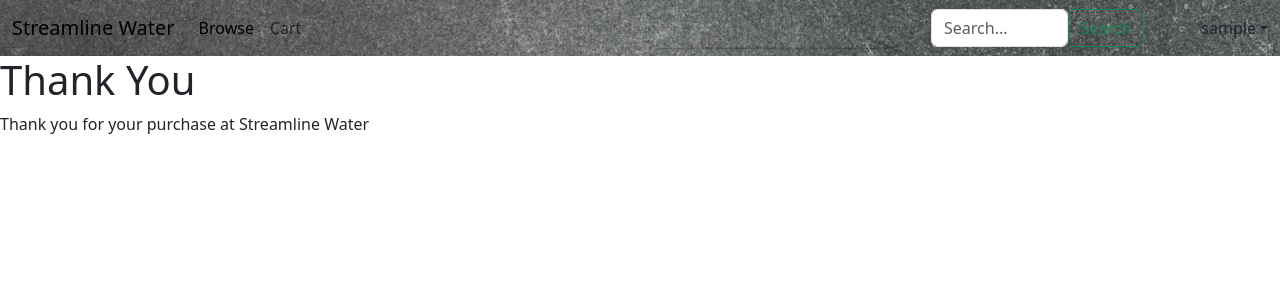
After one commit to TrollFacedGamer/Streamline-Water, a Flask app: page /thank_you in a window 1280 px wide. The commit adds this page. Shown: the top 300 px of the page. Run offline with Flask 3, Linux system fonts and the light colour scheme; a user stored in the database is signed in; tables that the repository leaves empty or names only in its code hold one stand-in row (values such as "Sample post").

Commit message:
1/9/2025

```diff
--- a/main.py
+++ b/main.py
@@ -249,9 +249,9 @@ def cart_page():
 
     return render_template("cart.html.jinja", cart_products = results, total_price = total_price_py)
 
-@app.route("/cart/<cart_id>/del", methods=["POST"])
+@app.route("/cart/<item_id>/del", methods=["POST"])
 @flask_login.login_required
-def cart_delete(cart_id):
+def cart_delete(item_id):
     conn = connect_db()
     cursor = conn.cursor()
     customer_id = flask_login.current_user.id
@@ -261,7 +261,7 @@ def cart_delete(cart_id):
     WHERE
     `customer_id` = {customer_id}
     And
-    `Cart`.`id` = {cart_id}
+    `Cart`.`id` = {item_id}
     ;""")
 
     cursor.close()
@@ -343,3 +343,67 @@ def sales_page():
                                discount_dollar = discount_dollar,
                                taxes_dollar = taxes_dollar,
                                total = total)
+
+@app.route("/sales/purchase", methods=["POST"])
+@flask_login.login_required
+def purchase():
+    conn = connect_db()
+    cursor = conn.cursor()
+    customer_id = flask_login.current_user.id
+
+    cursor.execute(f"SELECT * FROM Cart WHERE `customer_id` = {customer_id};")
+    cart = cursor.fetchall()
+
+    cursor.execute(f"""
+        INSERT INTO Sale
+            (`customer_id`, `status`)
+        VALUES
+            ({customer_id}, "ongoing");
+    """)
+
+    sale_id = cursor.lastrowid
+
+    for purchase in cart:
+        cursor.execute(f"""
+            INSERT INTO SaleProduct
+                (`sale_id`, `product_id`, `quantity`)
+            VALUES
+                ({sale_id}, {purchase['product_id']}, {purchase['quantity']});
+        """)
+
+    cursor.execute(f"DELETE FROM Cart WHERE `customer_id` = {customer_id};")
+
+    cursor.close()
+    conn.close()
+    return redirect("/thank_you")
+
+@app.route("/thank_you")
+@flask_login.login_required
+def thank_you_page():
+    return render_template("thank_you.html.jinja")
+
+@app.route("/cart/sales")
+@flask_login.login_required
+def cart_to_sales():
+    return redirect("/sales")
+
+@app.route("/sales/<item_id>/update", methods=["POST"])
+@flask_login.login_required
+def sales_update(item_id):
+    conn = connect_db()
+    cursor = conn.cursor()
+    customer_id = flask_login.current_user.id
+    quantity = request.form["quantity"]
+
+    cursor.execute(f"""
+        UPDATE Cart
+        SET `quantity` = {quantity}
+        WHERE
+            `customer_id` = {customer_id}
+        And
+            `Cart`.`id` = {item_id}
+    ;""")
+
+    cursor.close()
+    conn.close()
+    return redirect("/sales")
--- a/static/styles.css
+++ b/static/styles.css
@@ -1,8 +1,9 @@
 #homepage_body {
     background-image: url("/static/images/8510.jpg")
 }
-#product_card {
-    background-image: url("/static/images/95438.jpg")
+#product_card_body {
+    background-image: url("/static/images/95438.jpg");
+    color: black;
 }
 #cart_body {
     background-color:deepskyblue;
--- a/templates/components/navbar.html.jinja
+++ b/templates/components/navbar.html.jinja
@@ -13,24 +13,6 @@
 
         <li class="nav-item">
           <a class="nav-link" href="/cart">Cart</a>
-        </li>
-        <li class="nav-item">
-          <a class="nav-link" href="/sales">Sales</a>
-        </li>
-
-        <li class="nav-item dropdown">
-          <a class="nav-link dropdown-toggle" href="/sign_in" role="button" data-bs-toggle="dropdown" aria-expanded="false">
-            Dropdown
-          </a>
-          <ul class="dropdown-menu">
-            <li><a class="dropdown-item" href="#">Action</a></li>
-            <li><a class="dropdown-item" href="#">Another action</a></li>
-            <li><hr class="dropdown-divider"></li>
-            <li><a class="dropdown-item" href="#">Something else here</a></li>
-          </ul>
-        </li>
-        <li class="nav-item">
-          <a class="nav-link disabled" aria-disabled="true">Disabled</a>
         </li>
       </ul>
       <form class="d-flex" role="search" action="/browse">
--- a/templates/sales.html.jinja
+++ b/templates/sales.html.jinja
@@ -33,7 +33,7 @@
                                 <td>{{ item["name"] }}</td>
                                 <td>${{ "%.2f" | format(item["price"]) }}</td>
                                 <td>
-                                    <form action="/cart/{{ item['id'] }}/update" method="post" id="updateForm-{{ item['id'] }}">
+                                    <form action="/sales/{{ item['id'] }}/update" method="post" id="updateForm-{{ item['id'] }}">
                                     <input type="number" class="form-control" style="width: 80px" value="{{ item['quantity'] }}" min="1" name="quantity">
                                     </form>
                                 </td>
--- /dev/null
+++ b/templates/thank_you.html.jinja
@@ -0,0 +1,16 @@
+<!doctype html>
+<html lang="en">
+  <head>
+    <meta charset="utf-8">
+    <meta name="viewport" content="width=device-width, initial-scale=1">
+    <title>Product</title>
+    <link href="https://cdn.jsdelivr.net/npm/bootstrap@5.3.3/dist/css/bootstrap.min.css" rel="stylesheet" integrity="sha384-QWTKZyjpPEjISv5WaRU9OFeRpok6YctnYmDr5pNlyT2bRjXh0JMhjY6hW+ALEwIH" crossorigin="anonymous">
+    <link rel="stylesheet" href="/static/styles.css">
+  </head>
+  <body>
+    {%  include  "components/navbar.html.jinja"%}
+    <h1>Thank You</h1>
+    <p>Thank you for your purchase at Streamline Water</p>
+    <script src="https://cdn.jsdelivr.net/npm/bootstrap@5.3.3/dist/js/bootstrap.bundle.min.js" integrity="sha384-YvpcrYf0tY3lHB60NNkmXc5s9fDVZLESaAA55NDzOxhy9GkcIdslK1eN7N6jIeHz" crossorigin="anonymous"></script>
+  </body>
+</html>
```
Also changed, not shown: templates/browse.html.jinja (+8 -7 lines), templates/cart.html.jinja (+9 -0 lines).
